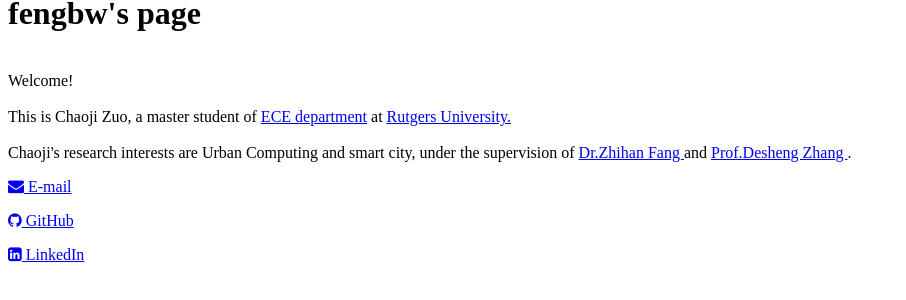
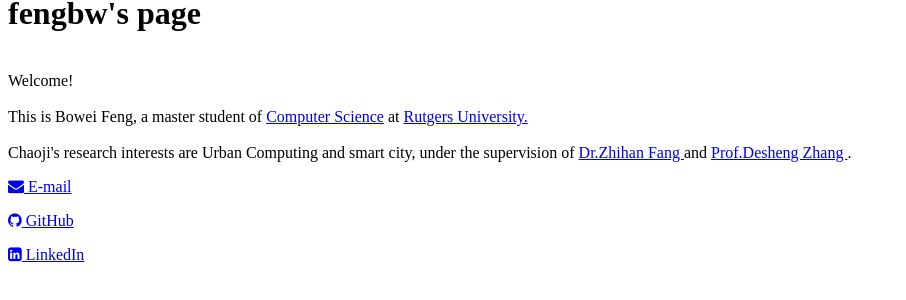
Before and after one commit to fengbw/PersonalPage, a Jekyll site: the page index.html, which Jekyll copies as it is, in a window 1280 px wide. Shown: the part 140-440 px from the top of the page, without its empty margins (0-906 px from the left). Built offline with Jekyll 4.4.1, drawn with Linux system fonts in a browser that asks for light colours; nearby versions of some CDN libraries; a style sheet for code colours, icons or effects is not loaded.

Commit message:
[modify] index

```diff
--- a/index.html
+++ b/index.html
@@ -100,9 +100,9 @@
 <br>
 Welcome!
 <br><br>
-This is Chaoji Zuo, a master student of
-<a href="http://www.ece.rutgers.edu/" target="_blank">
-ECE department</a>
+This is Bowei Feng, a master student of
+<a href="https://www.cs.rutgers.edu/" target="_blank">
+Computer Science</a>
 at
 <a href="https://www.rutgers.edu" target="_blank">
 Rutgers University.
```
